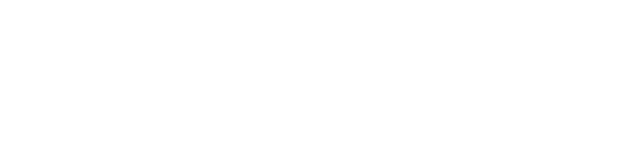
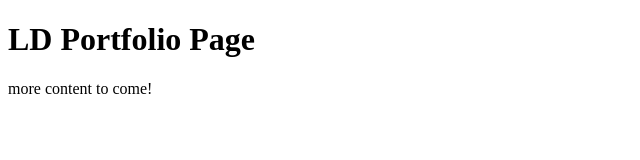
Before and after one commit to lpd8987/lpd8987.github.io, a plain HTML site: page index.html in a window 1280 px wide. Shown: the whole page, without its empty margins (0-640 px from the left). Drawn offline with Linux system fonts and the light colour scheme.

Commit message:
Test Push
Added 2 lines of code that should appear when visting the appropriate URL

```diff
--- a/index.html
+++ b/index.html
@@ -7,6 +7,7 @@
     <title>Document</title>
 </head>
 <body>
-
+    <h1>LD Portfolio Page</h1>
+    <p>more content to come!</p>
 </body>
 </html>
```
